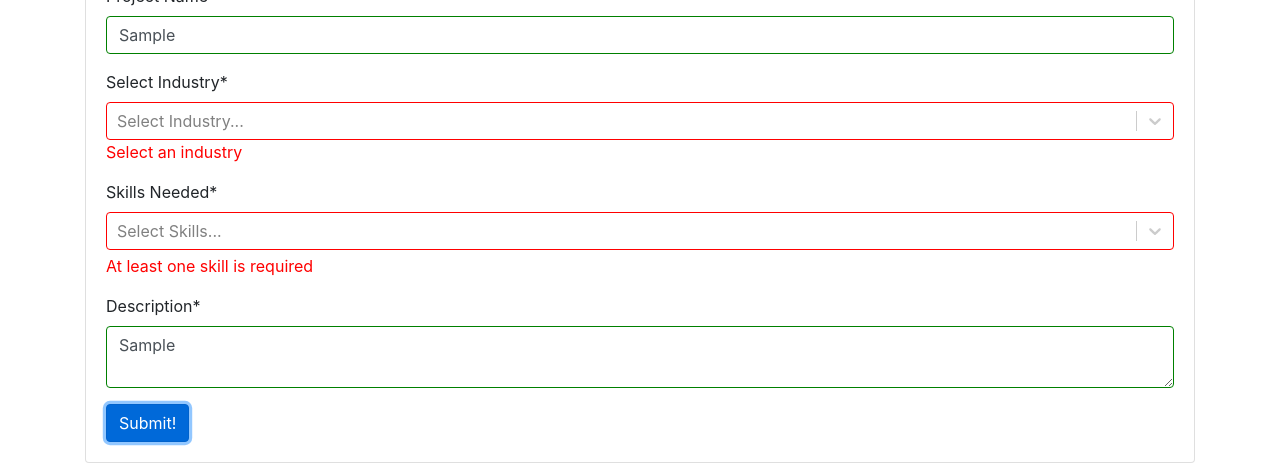
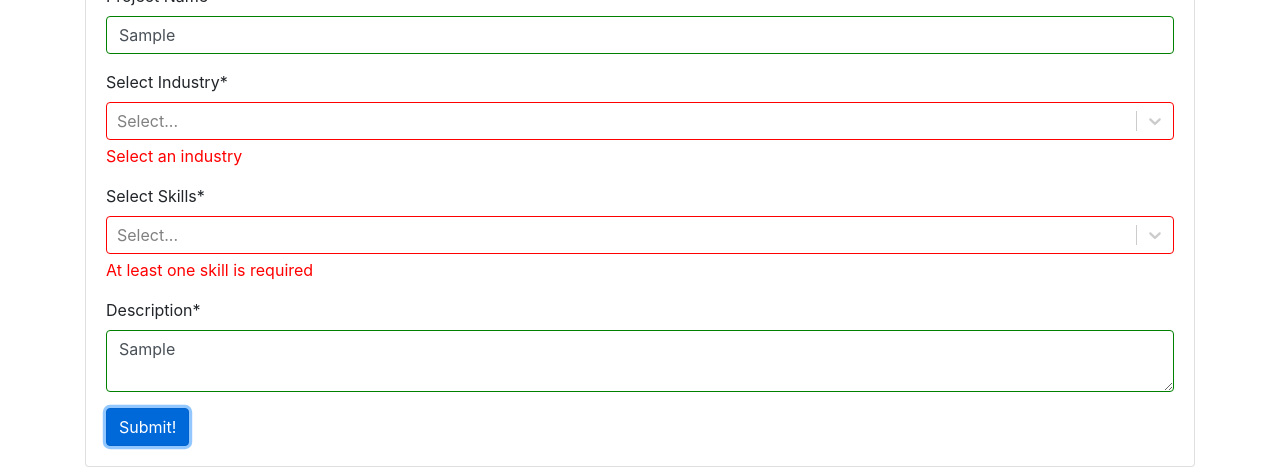
Before and after one commit to xtrmil/lagalt, a React (Create React App) app in the folder client/: page /project/create in a window 1280 px wide. Both pictures are taken after typing "Sample", "Sample" into the empty fields and a click on the button "Submit!". Shown: the part 149-618 px from the top of the page. Built offline with nearby package versions, Linux system fonts and the light colour scheme.

Commit message:
feat: Made new reusable validated input fields and added validation to edit profile

```diff
--- a/client/src/components/ProjectForm.jsx
+++ b/client/src/components/ProjectForm.jsx
@@ -1,25 +1,11 @@
 import React from 'react';
 import { Button, Form } from 'react-bootstrap';
-import Select from 'react-select';
 import { Formik } from 'formik';
-import * as yup from 'yup';
-
+import TextInput from './form/TextInput';
+import SelectInput from './form/SelectInput';
+import { createProjectSchema } from '../utils/form/FormUtils';
 const ProjectForm = () => {
-  const schema = yup.object({
-    title: yup.string().required('Title is required'),
-    description: yup.string().required('Description is required'),
-    skills: yup
-      .array()
-      .of(
-        yup.object().shape({
-          label: yup.string().required(),
-          value: yup.string().required(),
-        }),
-      )
-      .nullable()
-      .required('At least one skill is required'),
-    industry: yup.string().required('Select an industry'),
-  });
+  const initialValues = { title: '', description: '', skills: null, industry: '' };
 
   const options = [
     { value: 'DRUMMER', label: 'Drummer' },
@@ -36,47 +22,18 @@ const ProjectForm = () => {
     { value: 'WEBDEVELOPMENT', label: 'Web Development' },
   ];
   const onFormSubmit = (values) => {
-    const project = { ...values, skills: values.skills.map((skill) => skill.value) };
+    const project = {
+      ...values,
+      industry: values.industry.value,
+      skills: values.skills.map((skill) => skill.value),
+    };
     console.log(project);
-  };
-
-  const errorBorder = {
-    control: (provided) => ({
-      ...provided,
-      borderColor: 'red',
-    }),
-  };
-
-  const successBorder = {
-    control: (provided) => ({
-      ...provided,
-      borderColor: 'green',
-    }),
-  };
-
-  const selectBorderColor = (errors, touched, values, name) => {
-    return errors[name] && touched[name]
-      ? errorBorder
-      : touched[name] && values[name]
-      ? successBorder
-      : {};
-  };
-
-  const inputBorderColor = (errors, touched, values, name) => {
-    return errors[name] && touched[name]
-      ? { borderColor: 'red' }
-      : touched[name] && values[name]
-      ? { borderColor: 'green' }
-      : {};
-  };
-  const checkInputField = (errors, touched, name) => {
-    return errors[name] && touched[name] && <div style={{ color: 'red' }}>{errors[name]}</div>;
   };
   return (
     <Formik
-      validationSchema={schema}
+      validationSchema={createProjectSchema}
       onSubmit={(values) => onFormSubmit(values)}
-      initialValues={{ title: '', description: '', skills: null, industry: '' }}
+      initialValues={initialValues}
     >
       {({
         handleSubmit,
@@ -90,65 +47,49 @@ const ProjectForm = () => {
       }) => (
         <>
           <Form onSubmit={handleSubmit}>
-            <Form.Group>
-              <Form.Label>Project Name*</Form.Label>
-              <Form.Control
+            <TextInput
               type="text"
+              label="Project Name*"
               name="title"
-                value={values.title}
-                onChange={handleChange}
-                onBlur={handleBlur}
-                style={inputBorderColor(errors, touched, values, 'title')}
-              />
-              {checkInputField(errors, touched, 'title')}
-            </Form.Group>
-
-            <Form.Group>
-              <Form.Label>Select Industry*</Form.Label>
-              <Select
+              values={values}
+              touched={touched}
+              errors={errors}
+              handleChange={handleChange}
+              handleBlur={handleBlur}
+            ></TextInput>
+            <SelectInput
+              label="Select Industry*"
               name="industry"
-                placeholder="Select Industry..."
               options={industryOptions}
-                onBlur={() => setFieldTouched('industry')}
-                onChange={(opt, event) => {
-                  setFieldValue('industry', opt.value);
-                }}
-                styles={selectBorderColor(errors, touched, values, 'industry')}
-              ></Select>
-              {checkInputField(errors, touched, 'industry')}
-            </Form.Group>
-
-            <Form.Group>
-              <Form.Label>Skills Needed*</Form.Label>
-              <Select
-                className="basic-multi-select mb-1"
-                placeholder="Select Skills..."
-                isMulti
+              values={values}
+              touched={touched}
+              errors={errors}
+              setFieldTouched={setFieldTouched}
+              setFieldValue={setFieldValue}
+              isMulti={false}
+            ></SelectInput>
+            <SelectInput
+              label="Select Skills*"
               name="skills"
               options={options}
-                closeMenuOnSelect={false}
-                onBlur={() => setFieldTouched('skills')}
-                onChange={(opt) => {
-                  setFieldValue('skills', opt);
-                }}
-                styles={selectBorderColor(errors, touched, values, 'skills')}
-              ></Select>
-              {checkInputField(errors, touched, 'skills')}
-            </Form.Group>
-
-            <Form.Group>
-              <Form.Label>Description*</Form.Label>
-              <Form.Control
+              values={values}
+              touched={touched}
+              errors={errors}
+              setFieldTouched={setFieldTouched}
+              setFieldValue={setFieldValue}
+              isMulti={false}
+            ></SelectInput>
+            <TextInput
               type="text"
+              label="Description*"
               name="description"
-                value={values.description}
-                onChange={handleChange}
-                onBlur={handleBlur}
-                as="textarea"
-                style={inputBorderColor(errors, touched, values, 'description')}
-              />
-              {checkInputField(errors, touched, 'description')}
-            </Form.Group>
+              values={values}
+              touched={touched}
+              errors={errors}
+              handleChange={handleChange}
+              handleBlur={handleBlur}
+              textarea="textarea"
+            ></TextInput>
 
             <Button type="submit"> Submit!</Button>
           </Form>
--- /dev/null
+++ b/client/src/components/form/SelectInput.jsx
@@ -0,0 +1,45 @@
+import React from 'react';
+import { Form } from 'react-bootstrap';
+import Select from 'react-select';
+import { checkInputField, selectBorderColor } from '../../utils/form/FormUtils';
+
+const SelectInput = (props) => {
+  const {
+    label,
+    name,
+    setFieldTouched,
+    setFieldValue,
+    errors,
+    touched,
+    values,
+    options,
+    isMulti,
+    defaultValue,
+  } = props;
+
+  return (
+    <Form.Group>
+      <Form.Label>{label}</Form.Label>
+      <Select
+        className="basic-multi-select mb-1"
+        isMulti={isMulti}
+        isClearable={false}
+        defaultValue={defaultValue}
+        name={name}
+        options={options}
+        closeMenuOnSelect={!isMulti}
+        onBlur={() => {
+          setFieldTouched(name);
+        }}
+        onChange={(opt) => {
+          console.log(opt);
+          setFieldValue(name, opt);
+        }}
+        styles={selectBorderColor(errors, touched, values, name)}
+      ></Select>
+      {checkInputField(errors, touched, name)}
+    </Form.Group>
+  );
+};
+
+export default SelectInput;
--- /dev/null
+++ b/client/src/components/form/TextInput.jsx
@@ -0,0 +1,24 @@
+import React from 'react';
+import { Form } from 'react-bootstrap';
+import { checkInputField, inputBorderColor } from '../../utils/form/FormUtils';
+
+const TextInput = (props) => {
+  const { type, label, name, handleChange, handleBlur, errors, touched, values, textarea } = props;
+  return (
+    <Form.Group>
+      <Form.Label>{label}</Form.Label>
+      <Form.Control
+        type={type}
+        name={name}
+        value={values[name]}
+        onChange={handleChange}
+        onBlur={handleBlur}
+        style={inputBorderColor(errors, touched, values, name)}
+        as={textarea}
+      ></Form.Control>
+      {checkInputField(errors, touched, name)}
+    </Form.Group>
+  );
+};
+
+export default TextInput;
--- a/client/src/components/profile/ProfileModal.jsx
+++ b/client/src/components/profile/ProfileModal.jsx
@@ -1,16 +1,27 @@
-import React, { useState } from 'react';
-import { Modal, Button } from 'react-bootstrap';
-import Select from 'react-select';
-
+import React from 'react';
+import { Modal, Button, Form } from 'react-bootstrap';
+import { Formik } from 'formik';
+import TextInput from '../form/TextInput';
+import SelectInput from '../form/SelectInput';
+import { editProfileSchema } from '../../utils/form/FormUtils';
 const ProfileModal = (props) => {
   const { showModal, handleCloseModal, handleSaveChanges, user } = props;
-  const [newUser, setNewUser] = useState(user);
 
   const currentSkills = user.skills.map((skill) => ({
     value: skill,
     label: skill,
   }));
+
+  const initialValues = {
+    name: user.name,
+    description: user.description,
+    skills: currentSkills,
+    email: user.email,
+    hidden: user.hidden,
+  };
+
   const currentStatus = { value: user.hidden, label: user.hidden ? 'Hidden' : 'Public' };
+
   const options = [
     { value: 'DRUMMER', label: 'Drummer' },
     { value: 'WEB_DEV', label: 'WEB_DEV' },
@@ -23,86 +34,97 @@ const ProfileModal = (props) => {
     { value: true, label: 'Hidden' },
     { value: false, label: 'Public' },
   ];
+  const onFormSubmit = (values) => {
+    const updatedUser = {
+      ...user,
+      ...values,
+      hidden: values.hidden.label ? values.hidden.value : values.hidden,
+      skills: values.skills.map((skill) => skill.value),
+    };
+    console.log(updatedUser);
+    handleSaveChanges(updatedUser);
+  };
 
-  const onSaveChangesClick = () => {
-    handleSaveChanges(newUser);
-  };
-  const onFieldChange = (event) => {
-    setNewUser({ ...newUser, [event.target.name]: event.target.value });
-  };
   const onHideModal = () => {
     handleCloseModal();
-    setNewUser(user);
-  };
-
-  const onChangeSkills = (event) => {
-    let selected = [];
-    if (event) {
-      event.forEach((item) => {
-        selected.push(item['value']);
-      });
-    }
-    setNewUser({ ...newUser, skills: selected });
-  };
-  const onStatusChange = (event) => {
-    setNewUser({ ...newUser, hidden: event['value'] });
   };
 
   return (
     <Modal show={showModal} onHide={onHideModal}>
       <Modal.Header className="border-0" closeButton>
         <Modal.Body>
-          <div>
-            <h3 className="mb-2 text-center">Edit your profile</h3>
-            <div className="mb-1">Name</div>
-            <input
-              className="input-box mb-2"
-              name="name"
-              value={newUser.name}
-              onChange={onFieldChange}
-              type="text"
-            />
-            <div className="mb-1">Email</div>
-            <input
-              className="input-box mb-2"
-              name="email"
-              value={newUser.email}
-              onChange={onFieldChange}
-              type="text"
-            />
-            <div className="mb-2">
-              <div className="mb-1">Skills</div>
-              <Select
-                className="basic-multi-select mb-1"
-                isMulti
-                name="skills"
-                defaultValue={currentSkills}
-                options={options}
-                closeMenuOnSelect={false}
-                onChange={onChangeSkills}
-              ></Select>
-            </div>
-            <div className="mb-1">Description</div>
-            <textarea
-              className="description-text-area mb-2"
-              name="description"
-              value={newUser.description}
-              onChange={onFieldChange}
-              type="text"
-            />
-            <div className="mb-3">
-              <div className="mb-1">Profile Status</div>
-              <Select
-                name="profileStatus"
-                defaultValue={currentStatus}
-                options={profileStatusOptions}
-                onChange={onStatusChange}
-              ></Select>
-            </div>
-            <div>
-              <Button onClick={onSaveChangesClick}>Save Changes</Button>
-            </div>
-          </div>
+          <h3 className="mb-2 text-center">Edit your profile</h3>
+          <Formik
+            validationSchema={editProfileSchema}
+            onSubmit={(values) => onFormSubmit(values)}
+            initialValues={initialValues}
+          >
+            {({
+              handleSubmit,
+              handleChange,
+              handleBlur,
+              setFieldValue,
+              setFieldTouched,
+              values,
+              touched,
+              errors,
+            }) => (
+              <>
+                <Form onSubmit={handleSubmit}>
+                  <TextInput
+                    type="text"
+                    label="Name*"
+                    name="name"
+                    values={values}
+                    touched={touched}
+                    errors={errors}
+                    handleChange={handleChange}
+                    handleBlur={handleBlur}
+                  ></TextInput>
+
+                  <SelectInput
+                    label="Select Skills*"
+                    name="skills"
+                    options={options}
+                    values={values}
+                    touched={touched}
+                    errors={errors}
+                    defaultValue={currentSkills}
+                    setFieldTouched={setFieldTouched}
+                    setFieldValue={setFieldValue}
+                    isMulti={true}
+                  ></SelectInput>
+
+                  <SelectInput
+                    label="Status*"
+                    name="hidden"
+                    options={profileStatusOptions}
+                    values={values}
+                    touched={touched}
+                    errors={errors}
+                    defaultValue={currentStatus}
+                    setFieldTouched={setFieldTouched}
+                    setFieldValue={setFieldValue}
+                    isMulti={false}
+                  ></SelectInput>
+
+                  <TextInput
+                    type="text"
+                    label="Description*"
+                    name="description"
+                    values={values}
+                    touched={touched}
+                    errors={errors}
+                    handleChange={handleChange}
+                    handleBlur={handleBlur}
+                    textarea="textarea"
+                  ></TextInput>
+
+                  <Button type="submit">Save Changes</Button>
+                </Form>
+              </>
+            )}
+          </Formik>
         </Modal.Body>
       </Modal.Header>
     </Modal>
--- /dev/null
+++ b/client/src/utils/form/FormUtils.jsx
@@ -0,0 +1,75 @@
+import React from 'react';
+import * as yup from 'yup';
+
+export const checkInputField = (errors, touched, name) => {
+  return errors[name] && touched[name] && <div style={{ color: 'red' }}>{errors[name]}</div>;
+};
+
+const errorBorder = {
+  control: (provided) => ({
+    ...provided,
+    borderColor: 'red',
+  }),
+};
+
+const successBorder = {
+  control: (provided) => ({
+    ...provided,
+    borderColor: 'green',
+  }),
+};
+
+export const selectBorderColor = (errors, touched, values, name) => {
+  return errors[name] && touched[name]
+    ? errorBorder
+    : touched[name] && values[name]
+    ? successBorder
+    : {};
+};
+
+export const inputBorderColor = (errors, touched, values, name) => {
+  return errors[name] && touched[name]
+    ? { borderColor: 'red' }
+    : touched[name] && values[name]
+    ? { borderColor: 'green' }
+    : {};
+};
+
+export const editProfileSchema = yup.object({
+  name: yup.string().required('Name is a required field'),
+  skills: yup
+    .array()
+    .of(
+      yup.object().shape({
+        label: yup.string().required(),
+        value: yup.string().required(),
+      }),
+    )
+    .nullable()
+    .required('Select atleast one skill'),
+  description: yup.string().required('Description is a required field'),
+});
+
+export const createProjectSchema = yup.object({
+  title: yup.string().required('Title is required'),
+  description: yup.string().required('Description is required'),
+  skills: yup
+    .array()
+    .of(
+      yup.object().shape({
+        label: yup.string().required(),
+        value: yup.string().required(),
+      }),
+    )
+    .nullable()
+    .required('At least one skill is required'),
+  industry: yup
+    .array()
+    .of(
+      yup.object().shape({
+        label: yup.string().required(),
+        value: yup.string().required(),
+      }),
+    )
+    .required('Select an industry'),
+});
```
Lines whose indentation alone changed are shown as unchanged.
